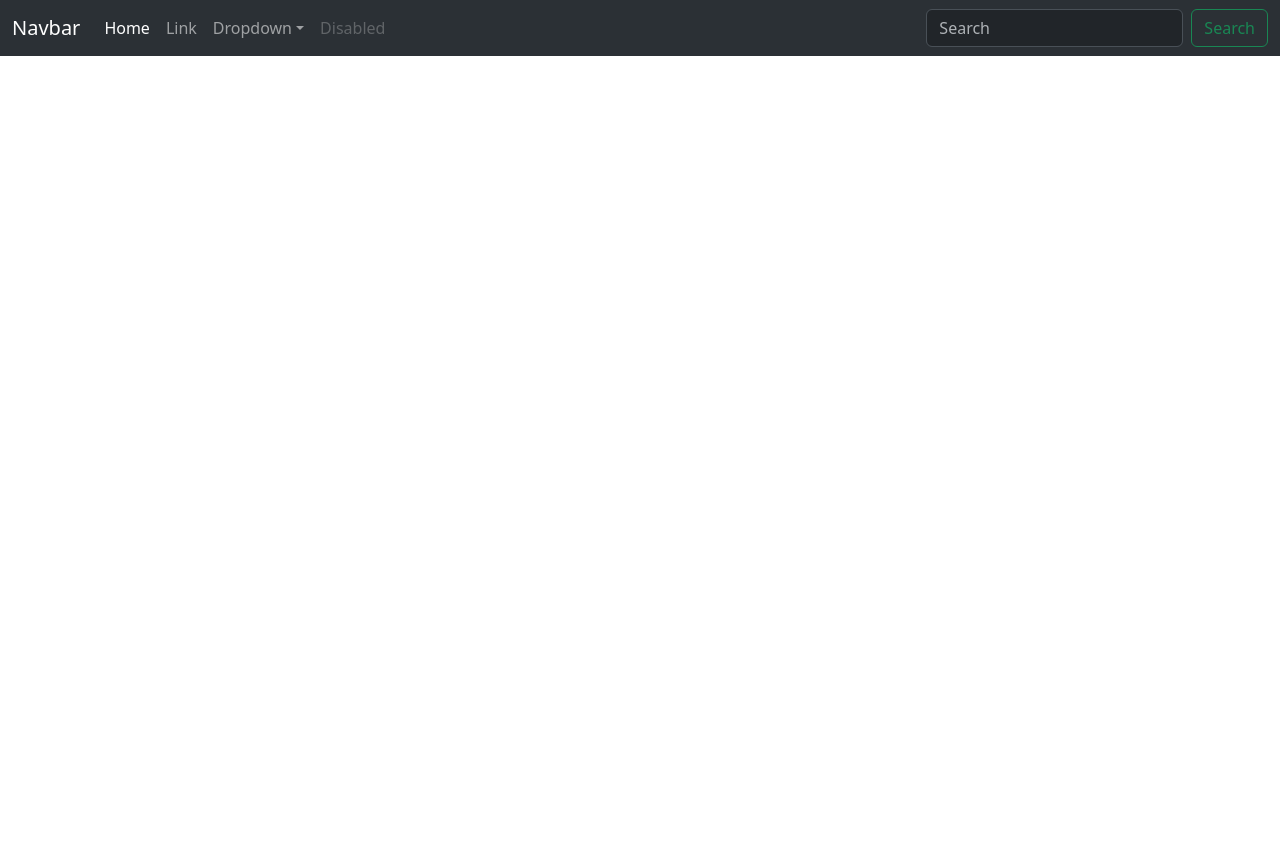
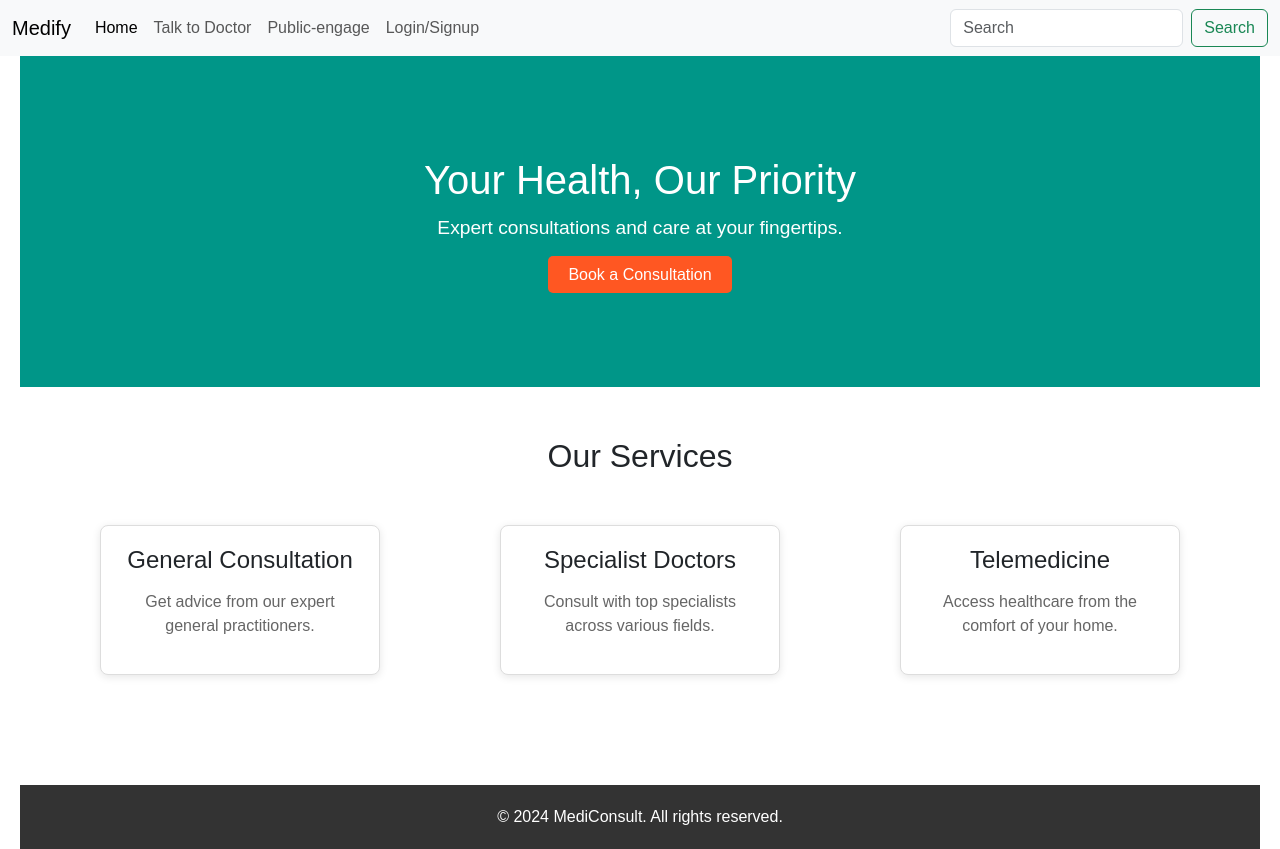
Before and after one commit to CHIRANJEET12/SMART_HOSTLE_SYSTEM, a React (Vite) app in the folder client/: page / in a window 1280 px wide. Before the commit the page ends 800 px from the top, so only its background shows below. Built offline with nearby package versions, Linux system fonts and the light colour scheme.

Commit message:
did something in the home section
will improve it later

```diff
--- a/client/src/App.jsx
+++ b/client/src/App.jsx
@@ -1,10 +1,13 @@
 import { useState,React } from 'react'
 import Navbar from './components/Navbar'
+import { Home } from './components/Home'
+
 function App() {
 
   return (
     <>
-      <Navbar></Navbar>
+      <Navbar/>
+      <Home/>
     </>
   )
 }
--- /dev/null
+++ b/client/src/components/Home.css
@@ -0,0 +1,85 @@
+body {
+    font-family: Arial, sans-serif;
+    margin: 0;
+    padding: 0;
+    box-sizing: border-box;
+  }
+
+  .home-container {
+    text-align: center;
+    padding: 0 20px;
+  }
+
+  .hero-section {
+    background-color: #009688;
+    color: white;
+    padding: 100px 20px;
+  }
+
+  .hero-section h1 {
+    font-size: 2.5rem;
+    margin-bottom: 10px;
+  }
+
+  .hero-section p {
+    font-size: 1.2rem;
+    margin-bottom: 20px;
+  }
+
+  .btn-primary {
+    background-color: #ff5722;
+    color: white;
+    padding: 10px 20px;
+    text-decoration: none;
+    border-radius: 5px;
+  }
+
+  .btn-primary:hover {
+    background-color: #e64a19;
+  }
+
+  .services-section {
+    padding: 50px 20px;
+  }
+
+  .services-section h2 {
+    font-size: 2rem;
+    margin-bottom: 40px;
+  }
+
+  .services-cards {
+    display: flex;
+    justify-content: space-around;
+    flex-wrap: wrap;
+  }
+
+  .card {
+    background-color: #ffffff;
+    border: 1px solid #ddd;
+    border-radius: 8px;
+    padding: 20px;
+    margin: 10px;
+    width: 280px;
+    box-shadow: 0 2px 8px rgba(0, 0, 0, 0.1);
+  }
+
+  .card h3 {
+    font-size: 1.5rem;
+    margin-bottom: 15px;
+  }
+
+  .card p {
+    font-size: 1rem;
+    color: #666;
+  }
+
+  .footer {
+    background-color: #333;
+    color: white;
+    padding: 20px 0;
+    margin-top: 50px;
+  }
+
+  .footer p {
+    margin: 0;
+  }
--- /dev/null
+++ b/client/src/components/Home.jsx
@@ -0,0 +1,36 @@
+import React from 'react';
+import './Home.css';
+
+export const Home = () => {
+  return (
+    <div className="home-container">
+      <header className="hero-section">
+        <h1>Your Health, Our Priority</h1>
+        <p>Expert consultations and care at your fingertips.</p>
+        <a href="#" className="btn-primary">Book a Consultation</a>
+      </header>
+
+      <section className="services-section">
+        <h2>Our Services</h2>
+        <div className="services-cards">
+          <div className="card">
+            <h3>General Consultation</h3>
+            <p>Get advice from our expert general practitioners.</p>
+          </div>
+          <div className="card">
+            <h3>Specialist Doctors</h3>
+            <p>Consult with top specialists across various fields.</p>
+          </div>
+          <div className="card">
+            <h3>Telemedicine</h3>
+            <p>Access healthcare from the comfort of your home.</p>
+          </div>
+        </div>
+      </section>
+
+      <footer className="footer">
+        <p>&copy; 2024 MediConsult. All rights reserved.</p>
+      </footer>
+    </div>
+  );
+};
--- a/client/src/components/Navbar.css
+++ b/client/src/components/Navbar.css
@@ -0,0 +1,3 @@
+.btn-wide {
+    width: 150px;
+  }
--- a/client/src/components/Navbar.jsx
+++ b/client/src/components/Navbar.jsx
@@ -1,10 +1,11 @@
 import React from 'react';
+import "./Navbar.css";
 
 function Navbar() {
   return (
-    <nav className="navbar navbar-expand-lg bg-body-tertiary" data-bs-theme="dark">
+    <nav className="navbar navbar-expand-lg bg-body-tertiary" >
       <div className="container-fluid">
-        <a className="navbar-brand" href="#">Navbar</a>
+        <a className="navbar-brand" href="#">Medify</a>
         <button
           className="navbar-toggler"
           type="button"
@@ -22,27 +23,13 @@ function Navbar() {
               <a className="nav-link active" aria-current="page" href="#">Home</a>
             </li>
             <li className="nav-item">
-              <a className="nav-link" href="#">Link</a>
-            </li>
-            <li className="nav-item dropdown">
-              <a
-                className="nav-link dropdown-toggle"
-                href="#"
-                role="button"
-                data-bs-toggle="dropdown"
-                aria-expanded="false"
-              >
-                Dropdown
-              </a>
-              <ul className="dropdown-menu">
-                <li><a className="dropdown-item" href="#">Action</a></li>
-                <li><a className="dropdown-item" href="#">Another action</a></li>
-                <li><hr className="dropdown-divider" /></li>
-                <li><a className="dropdown-item" href="#">Something else here</a></li>
-              </ul>
+              <a className="nav-link" href="#">Talk to Doctor</a>
             </li>
             <li className="nav-item">
-              <a className="nav-link disabled" aria-disabled="true">Disabled</a>
+              <a className="nav-link" href="#">Public-engage</a>
+            </li>
+            <li className="nav-item">
+              <a className="nav-link" href="#">Login/Signup</a>
             </li>
           </ul>
           <form className="d-flex" role="search">
```
